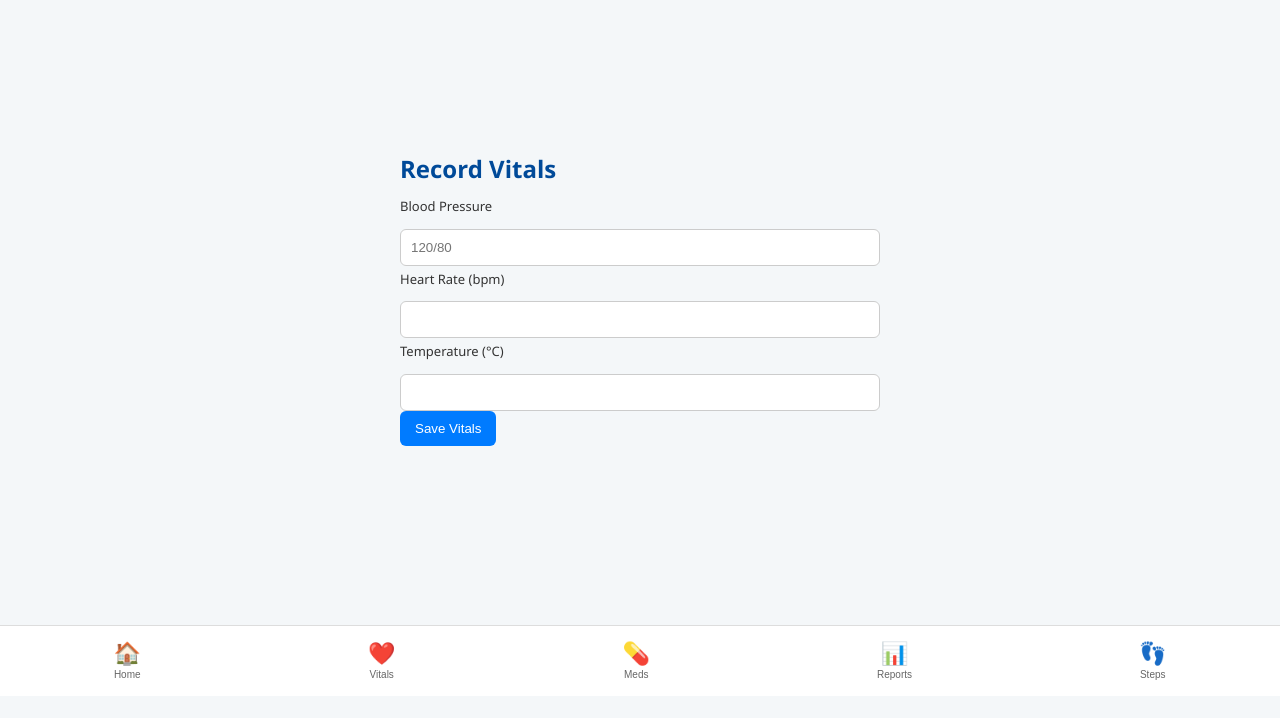
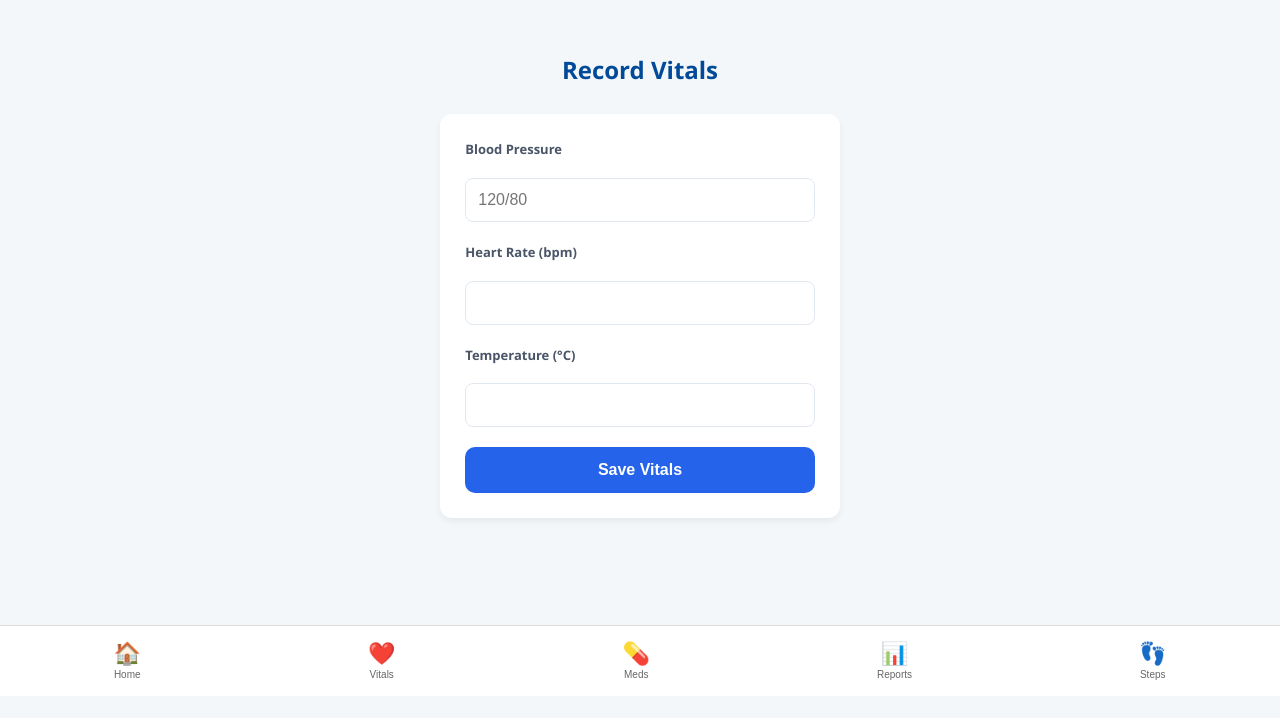
Before and after one commit to Ayesha-Abdullah-mvs/Smart-Health-PWA, a plain HTML site: page vitals.html in a window 1280 px wide. Shown: the part 104-822 px from the top of the page. Drawn offline with Linux system fonts and the light colour scheme.

Commit message:
Update styles.css

```diff
--- a/styles.css
+++ b/styles.css
@@ -228,79 +228,88 @@
 
 /*  VITALS PAGE  */
 
-.vitals-page {
+body {
+    font-family: 'Segoe UI', Tahoma, Geneva, Verdana, sans-serif;
+    background: #f5f7fb;
+    margin: 0;
+    padding-bottom: 70px; /* Space for the bottom nav */
+    color: #333;
+}
+
+.page-container {
     padding: 20px;
     max-width: 480px;
     margin: auto;
 }
 
-.page-title {
+h2 {
     text-align: center;
-  font-size: 28px;
-  font-weight: bold;
-  margin-bottom: 20px;
+    font-size: 24px;
+    margin-bottom: 25px;
+    color: #1a202c;
 }
 
-.vitals-card {
-  background: #ffffff;
+/* Form Styling */
+#vitalsForm {
+    background: white;
     padding: 25px;
-  border-radius: 14px;
-  box-shadow: 0 6px 18px rgba(0,0,0,0.08);
+    border-radius: 12px;
+    box-shadow: 0 4px 6px rgba(0, 0, 0, 0.05);
 }
 
-.section-title {
-  font-size: 20px;
-  margin-bottom: 15px;
+label {
+    display: block;
+    margin-bottom: 8px;
+    font-weight: 600;
+    color: #4a5568;
 }
 
-.form-group {
-  margin-bottom: 18px;
+input[type="text"],
+input[type="number"] {
+    width: 100%;
+    padding: 12px;
+    margin-bottom: 20px;
+    border-radius: 8px;
+    border: 1px solid #e2e8f0;
+    box-sizing: border-box; /* Ensures padding doesn't affect width */
+    font-size: 16px;
 }
 
-.form-group label {
-  display: block;
-  font-size: 16px;
-  font-weight: 600;
-  margin-bottom: 6px;
+input:focus {
+    outline: none;
+    border-color: #4299e1;
+    box-shadow: 0 0 0 1px #4299e1;
 }
 
-.form-group input {
+button[type="submit"] {
     width: 100%;
-  height: 48px;
-  font-size: 18px;
-  padding: 10px;
+    padding: 14px;
+    background: #2563eb; /* Primary color */
+    color: white;
+    border: none;
     border-radius: 10px;
-  border: 1.5px solid #ccc;
+    font-size: 16px;
+    font-weight: bold;
+    cursor: pointer;
+    transition: background 0.3s;
 }
 
-.form-group input:focus {
-  outline: none;
-  border-color: #2563eb;
+button[type="submit"]:hover {
+    background: #1d4ed8;
 }
 
-.form-group small {
-  display: block;
-  margin-top: 6px;
-  color: #666;
-  font-size: 13px;
+/* Status Message */
+#statusMsg {
+    text-align: center;
+    margin-top: 15px;
+    font-size: 14px;
+    min-height: 1em; /* Prevents layout shift when message appears */
 }
 
-.primary-btn {
-  width: 100%;
-  height: 54px;
-  background: #2563eb;
-  color: white;
-  font-size: 18px;
+.success {
+    color: green;
     font-weight: bold;
-  border: none;
-  border-radius: 12px;
-  cursor: pointer;
 }
-
-.primary-btn:hover {
-  background: #1e4fd8;
-}
-
 
 /*Pedometer*/
 
```
Lines whose indentation alone changed are shown as unchanged.
